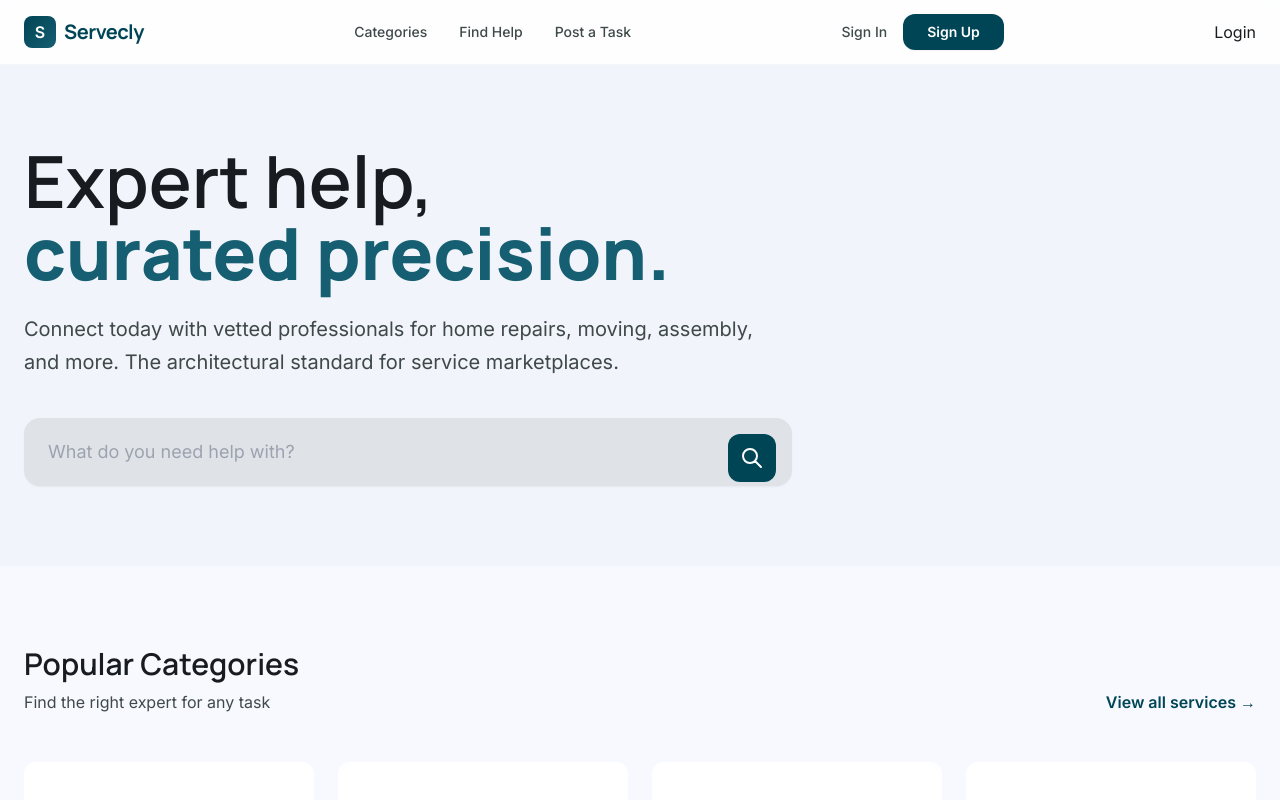
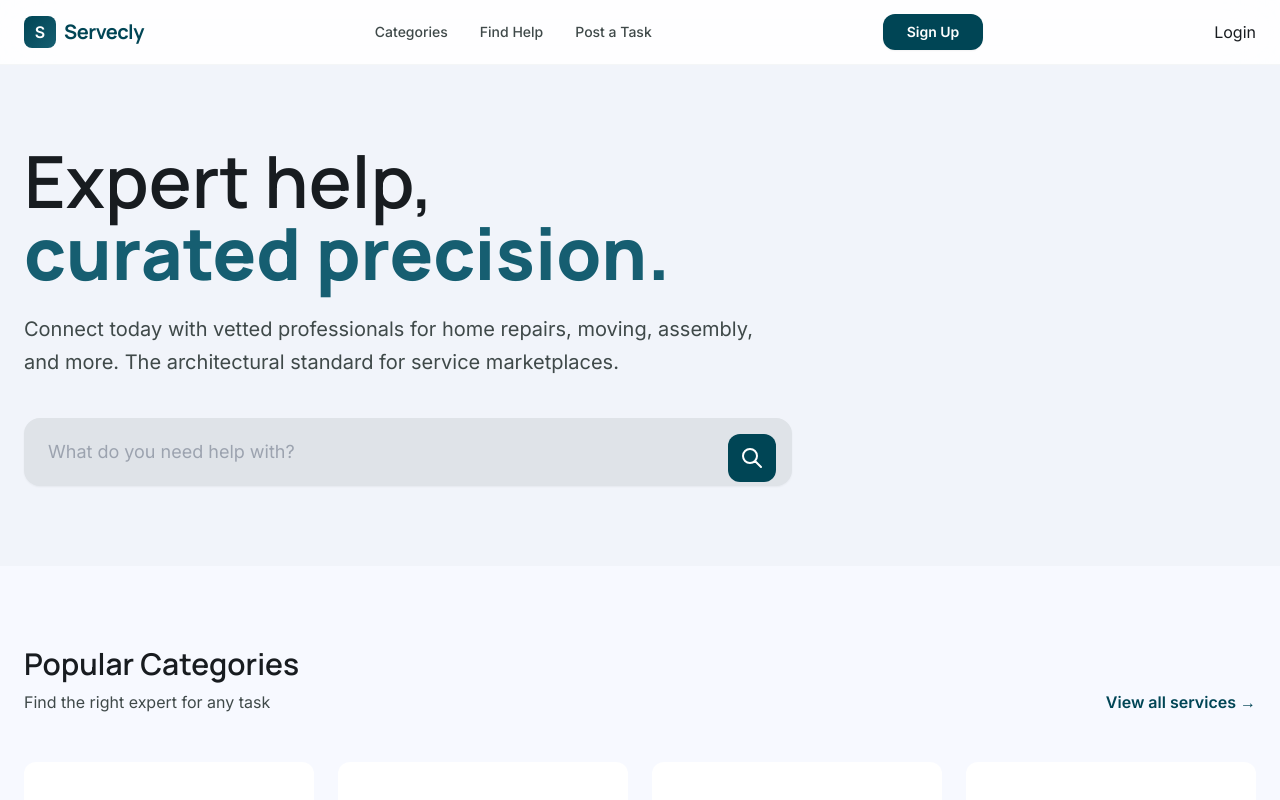
Before and after one commit to PgTobby-07/Servecly-Marektplace, a React (Vite) app: page / in a window 1280 px wide. Shown: the top 800 px of the page. Built offline with nearby package versions, Linux system fonts and the light colour scheme.

Commit message:
Remove Sign In link from MainLayout
Removed 'Sign In' link for unauthenticated users.

```diff
--- a/src/layouts/MainLayout.jsx
+++ b/src/layouts/MainLayout.jsx
@@ -54,12 +54,6 @@ const MainLayout = ({ children }) => {
           </div>
           {user ? null : (
             <div className="flex items-center gap-4">
-              <Link
-                to="/login"
-                className="text-sm font-medium text-on-surface-variant hover:text-primary"
-              >
-                Sign In
-              </Link>
               <Link
                 to="/signup"
                 className="btn-primary text-sm font-semibold shadow-sm"
```
